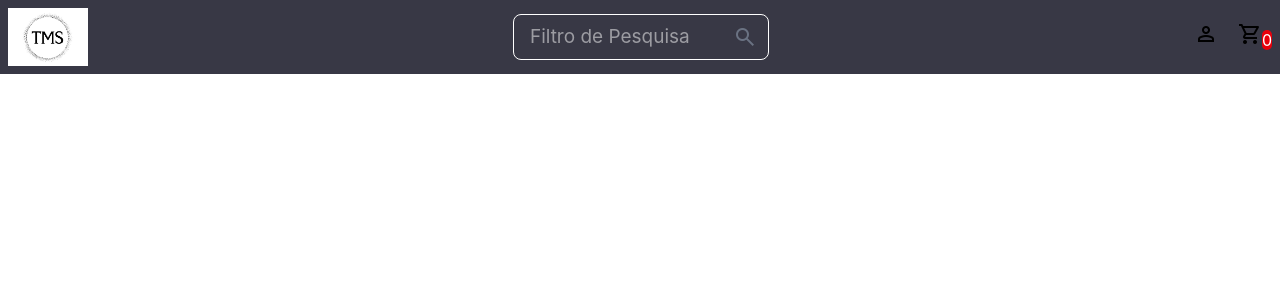
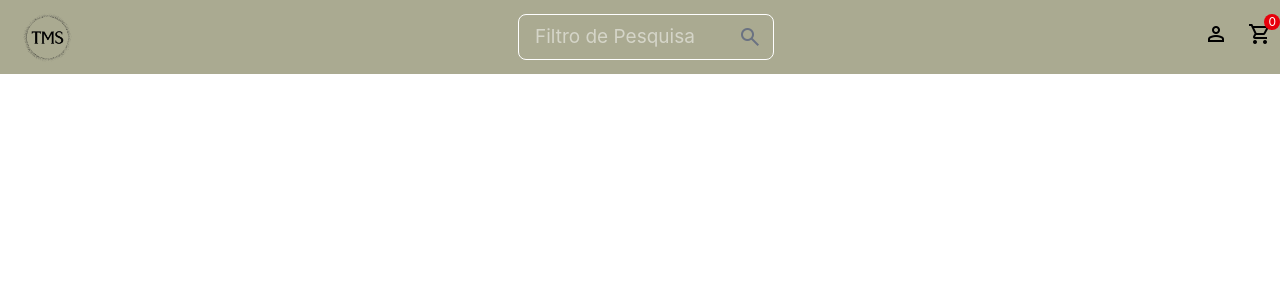
Before and after one commit to Tailson-Santos/E-commerce, a React (Vite) app: page / in a window 1280 px wide. Shown: the top 300 px of the page. Built offline with nearby package versions, Linux system fonts and the light colour scheme; no server answers.

Commit message:
finalizando header mobile

```diff
--- a/src/App.jsx
+++ b/src/App.jsx
@@ -1,5 +1,5 @@
 import { useState, useEffect } from 'react'
-import { fetchApi } from './assets/services/fetchAPI'
+import { fetchApi } from './assets/services/fetchApiProdutos'
 import { Loading } from './assets/componentes/Loading'
 import { Header } from './assets/componentes/Header'
 
@@ -9,6 +9,7 @@ function App() {
 
   const [produtos, setProduto] = useState([])
   const [loading, setLoading] = useState(true)
+
 
   useEffect(() => {
 
--- a/src/assets/componentes/Header.jsx
+++ b/src/assets/componentes/Header.jsx
@@ -4,7 +4,7 @@ import { Filtro } from './Filtro'
 
 export function Header() {
   return (
-    <header className='flex justify-between items-center p-2 bg-[var(--color-secondary)]'>
+    <header className='flex justify-between items-center p-2 bg-[var(--color-light)]'>
       <Logo />
       <Filtro className='' />
       <Nav />
--- a/src/assets/componentes/Logo.jsx
+++ b/src/assets/componentes/Logo.jsx
@@ -1,4 +1,4 @@
-import logo from '../logo.JPG'
+import logo from '../logo-removebg-preview.png'
 
 export function Logo() {
   return (
--- a/src/assets/componentes/Nav.jsx
+++ b/src/assets/componentes/Nav.jsx
@@ -1,20 +1,67 @@
-export function Nav(){
-    return(
-        <nav className="flex gap-5 ">
+import { useState } from 'react'
+
+export function Nav() {
+
+  const [aberto, setAberto] = useState(false)
+
+  return (
+    <nav className="relative">
+
+      {/* BOTÃO HAMBÚRGUER */}
+      <button
+        onClick={() => setAberto(!aberto)}
+        className="md:hidden"
+      >
+        <span className="material-symbols-outlined text-3xl">
+          menu
+        </span>
+      </button>
+
+      {/* MENU DESKTOP */}
+      <div className="hidden md:flex gap-5">
+
         <a href="">
-            <span class="material-symbols-outlined">
+          <span className="material-symbols-outlined">
             person
           </span>
         </a>
 
-
-            <a href="">
-                <span class="material-symbols-outlined">
+        <a href="" className="relative">
+          <span className="material-symbols-outlined">
             shopping_cart
           </span>
 
-                <span className="bg-red-600 rounded-2xl text-white p-0.3">0</span>
+          <span className="absolute -top-2 -right-2 bg-red-600 rounded-full text-white text-xs px-1">
+            0
+          </span>
         </a>
+
+      </div>
+
+      {/* MENU MOBILE */}
+      {
+        aberto && (
+          <div className="absolute right-0 top-12 flex flex-col bg-white shadow-lg p-4 rounded gap-4 md:hidden">
+
+<a href="">
+          <span className="material-symbols-outlined">
+            person
+          </span>
+        </a>
+
+        <a href="" className="relative">
+          <span className="material-symbols-outlined">
+            shopping_cart
+          </span>
+
+          <span className="absolute -top-2 -right-2 bg-red-600 rounded-full text-white text-xs px-1">
+            0
+          </span>
+        </a>
+
+          </div>
+        )
+      }
 
     </nav>
   )
```
Also changed, not shown: src/assets/logo-removebg-preview.png (added), src/assets/services/fetchApiProdutos.js (renamed from src/assets/services/fetchAPI.js). Lines whose indentation alone changed are shown as unchanged.
